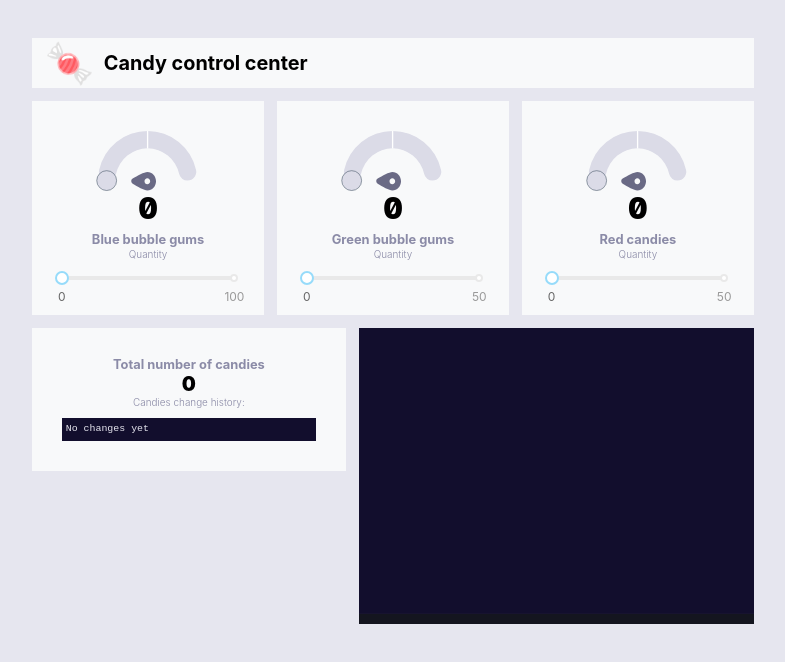
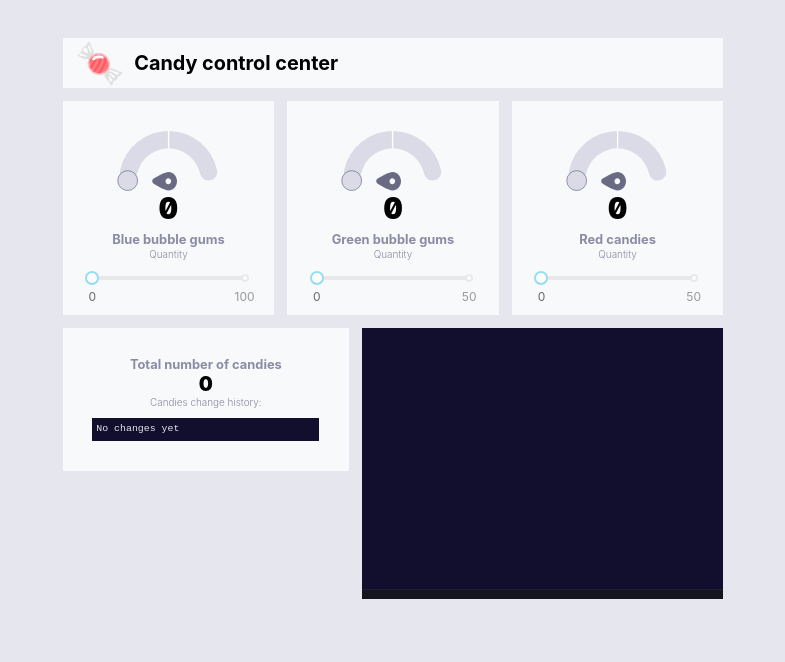
Before and after one commit to simonwinklerzh/creating-a-gauge-in-react, a React (Create React App) app: page / in a window 1280 px wide. Shown: the top 662 px of the page, without its empty margins (247-1032 px from the left). Built offline with nearby package versions, Linux system fonts and the light colour scheme.

Commit message:
Layout adjustments

```diff
--- a/src/index.css
+++ b/src/index.css
@@ -16,7 +16,7 @@ body {
   display: grid;
   grid-template-columns: repeat(9, minmax(0, 1fr));
   grid-gap: 1vw;
-  width: 60%;
+  width: calc(300px + 30%);
   margin: 0 auto;
   grid-auto-rows: minmax(5em, auto);
 }
```
